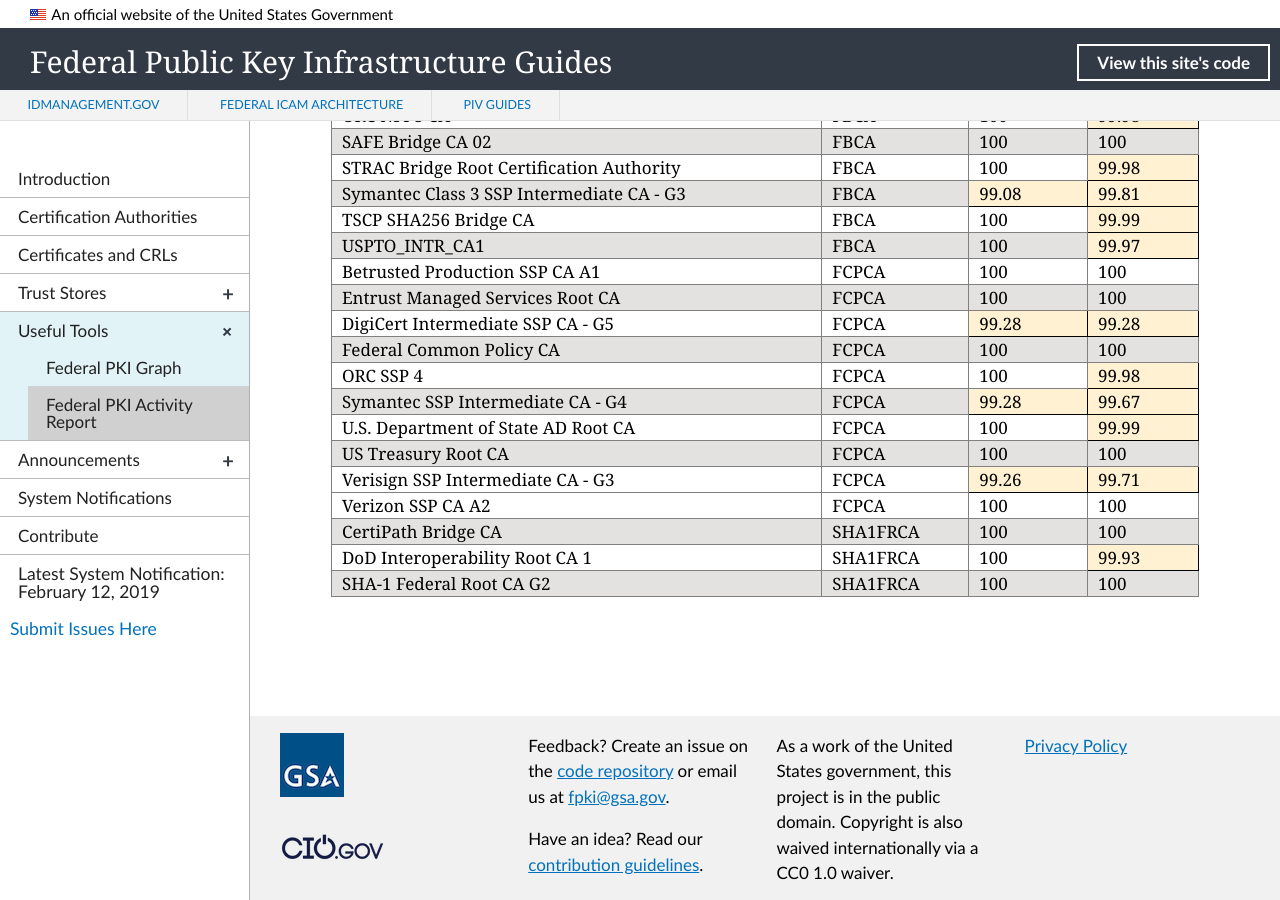
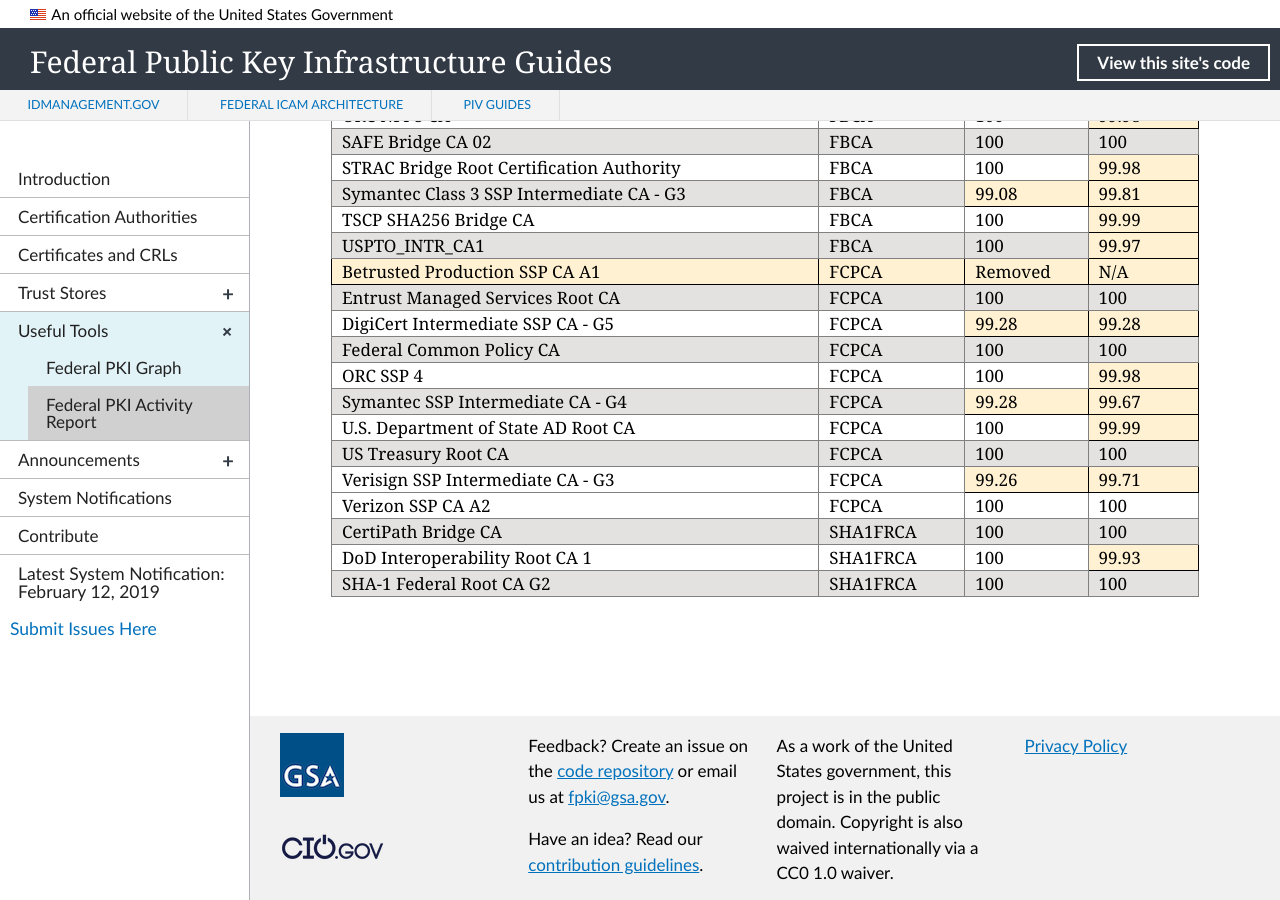
Before and after one commit to GSA/fpki-guides, a Jekyll site: the page built from _tools/03_fpki_activity_report.md, in a window 1280 px wide and 900 px high, scrolled down 3278 px. Built offline with Jekyll 4.4.1, drawn with Linux system fonts in a browser that asks for light colours; nearby versions of some CDN libraries; library files that are not in the unit come from our copies.

```diff
--- a/_includes/fpkiar-repo-table.html
+++ b/_includes/fpkiar-repo-table.html
@@ -145,10 +145,10 @@
         <td class="tg-s7ni">99.97</td>
     </tr>
     <tr>
-        <td class="tg-0pky">Betrusted Production SSP CA A1</td>
-        <td class="tg-0pky">FCPCA</td>
-        <td class="tg-0pky">100</td>
-        <td class="tg-0pky">100</td>
+        <td class="tg-s7ni">Betrusted Production SSP CA A1</td>
+        <td class="tg-s7ni">FCPCA</td>
+        <td class="tg-s7ni">Removed</td>
+        <td class="tg-s7ni">N/A</td>
     </tr>
     <tr>
         <td class="tg-y698">Entrust Managed Services Root CA</td>
```
